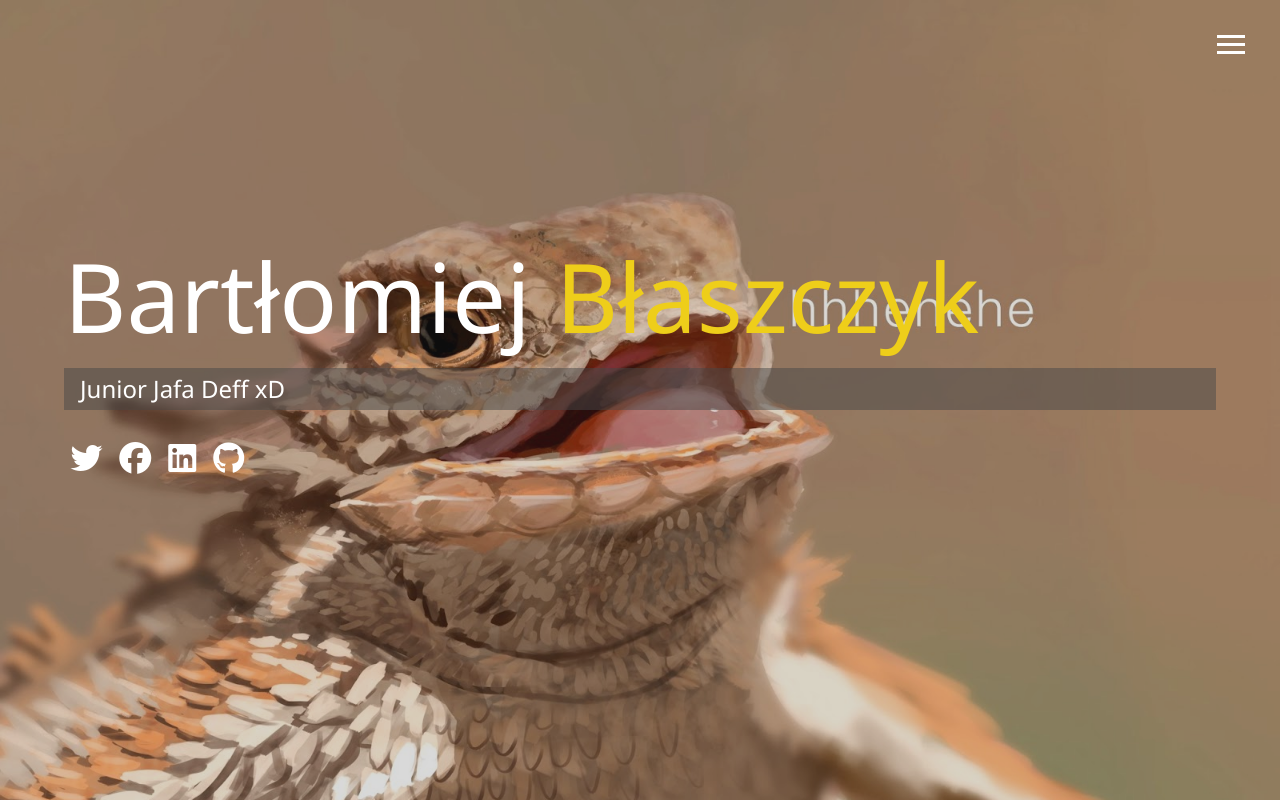
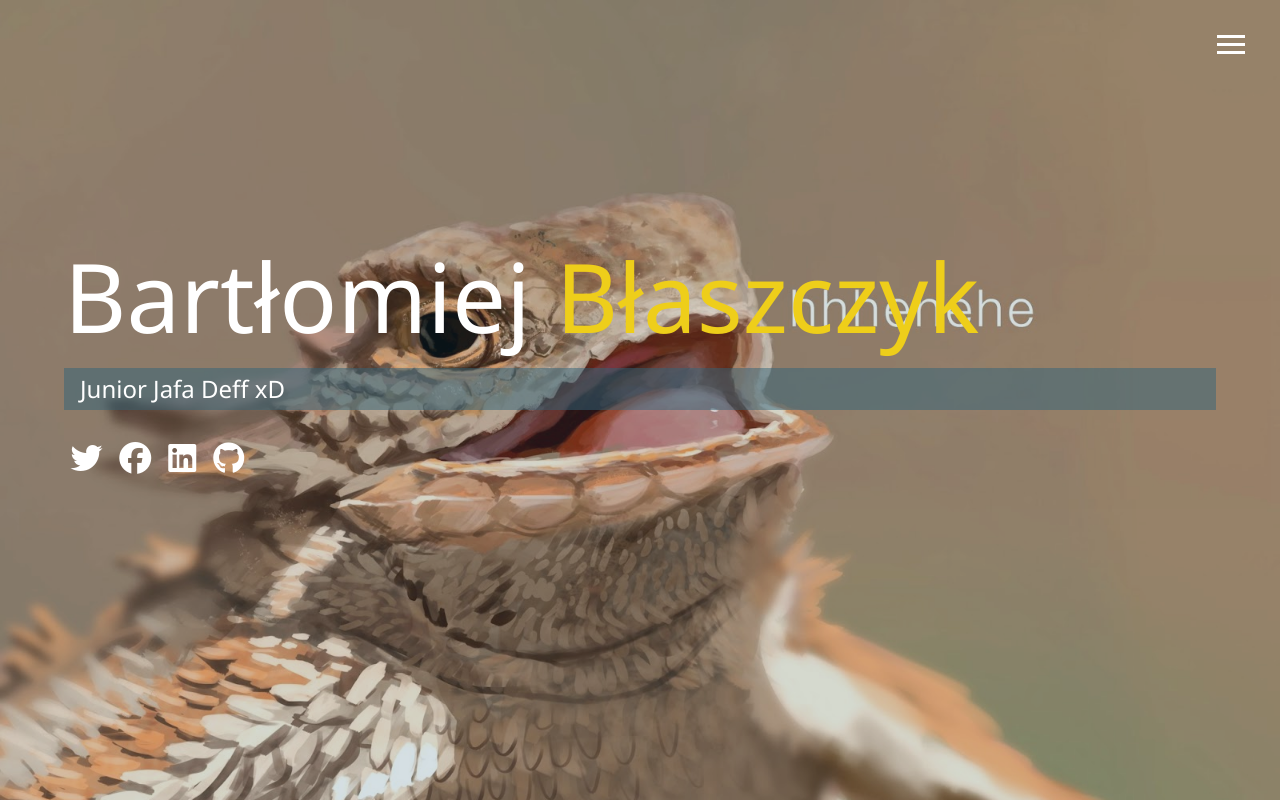
Before and after one commit to Dutchu/front_portfolio, a website: page dist/index.html in a window 1280 px wide. Drawn offline with nearby package versions, Linux system fonts and the light colour scheme; files that its build step writes are made by us from their sources.

Commit message:
deploy alfa version of a site

```diff
--- a/package.json
+++ b/package.json
@@ -3,9 +3,11 @@
   "version": "1.0.0",
   "description": "responsive portfolio website",
   "main": "index.js",
+  "homepage": "\u0016https://blaszczykb.github.io/front_portfolio",
   "scripts": {
     "sass": "node-sass -w scss/ -o dist/css/ --recursive",
-    "watch": "sass-watch scss/main.scss dist/css/main.css"
+    "watch": "sass-watch scss/main.scss dist/css/main.css",
+    "deploy": "gh-pages -d dist"
   },
   "repository": {
     "type": "git",
@@ -15,6 +17,7 @@
   "license": "MIT",
   "dependencies": {
     "chokidar": "^3.4.2",
+    "gh-pages": "^3.1.0",
     "mkdirp": "^1.0.4",
     "node-sass": "^4.14.1"
   }
--- a/scss/_config.scss
+++ b/scss/_config.scss
@@ -1,4 +1,4 @@
-$primary-color: #444;
+$primary-color: rgb(47, 94, 116);
 $secondary-color: #eece1a;
 //"node-sass -w scss/ -o dist/css/ --recursive"
 $show-home-image: true;
```
Also changed, not shown: 2 other files.
